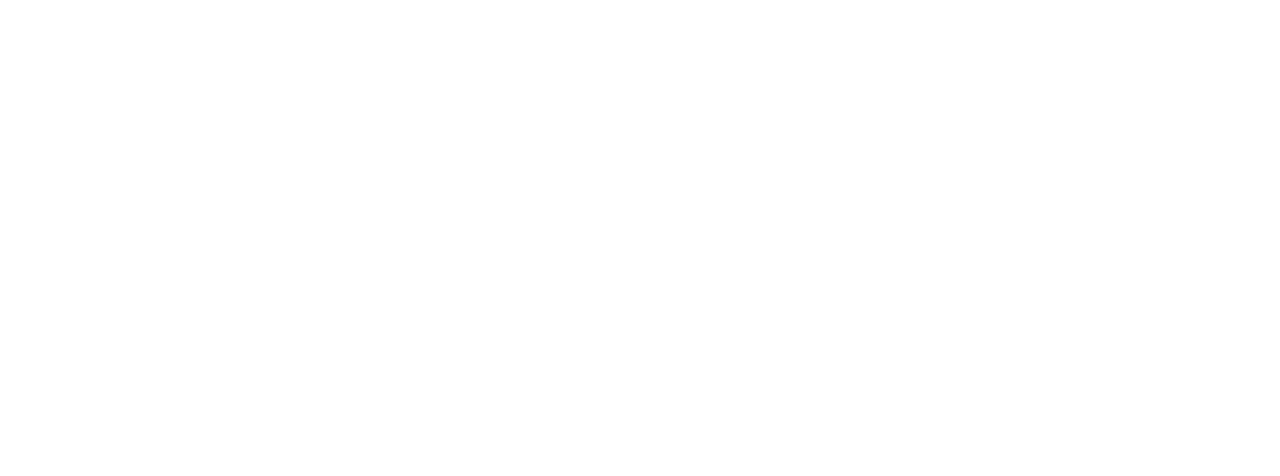
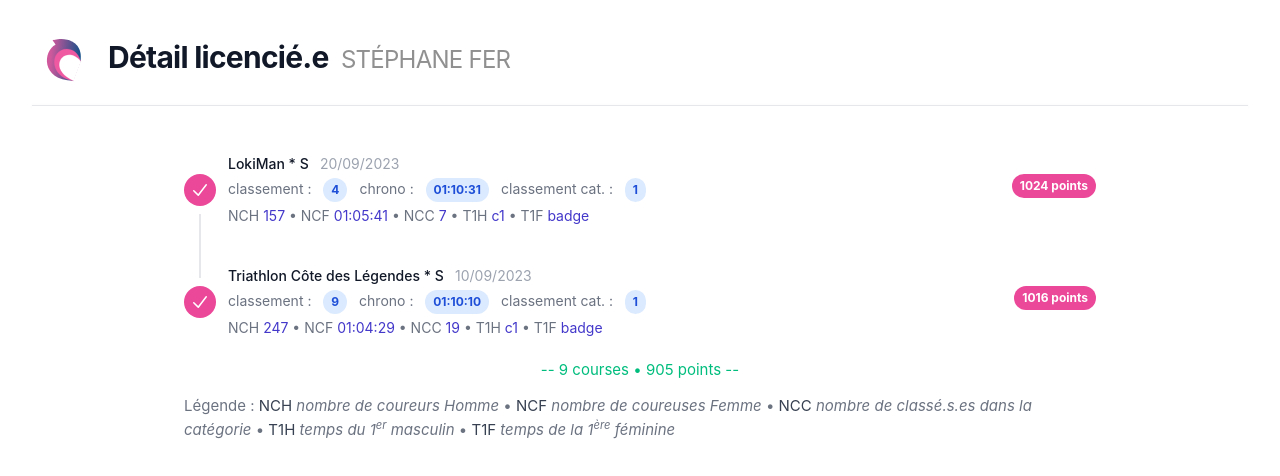
Before and after one commit to paodweb/challenge-tri, a Vue app: page /detail/1 in a window 1280 px wide. Before the commit this address had no page. Shown: the top 476 px of the page. Built offline with nearby package versions, Linux system fonts and the light colour scheme.

Commit message:
add public detail

```diff
--- /dev/null
+++ b/src/components/RankingDetail.vue
@@ -0,0 +1,15 @@
+<template>
+  <span :class="{ 'ml-3' : !isFirst }">{{ label }} :</span>
+  &nbsp;
+  <TheBadge bg-color="blue-100" text-color="blue-700"><strong>{{ value }}</strong></TheBadge>
+</template>
+
+<script setup>
+import TheBadge from '@/components/TheBadge.vue'
+
+const props = defineProps({
+  label: String,
+  value: String,
+  isFirst: { type: Boolean, default: false }
+})
+</script>
--- a/src/router/index.js
+++ b/src/router/index.js
@@ -33,6 +33,11 @@
       component: () => import('@/views/PublicResultsView.vue')
     },
     {
+      path: '/detail/:slugname',
+      name: 'details',
+      component: () => import('@/views/PublicDetailsView.vue')
+    },
+    {
       path: '/races',
       name: 'races',
       component: () => import('@/views/RacesView.vue')
--- /dev/null
+++ b/src/views/PublicDetailsView.vue
@@ -0,0 +1,186 @@
+<template>
+  <TheHeading title="Détail licencié.e" subtitle="STÉPHANE FER" :showButtons="false"></TheHeading>
+  <div class="bg-white py-12">
+    <div class="mx-auto max-w-custom px-custom">
+      <div class="flow-root">
+        <ul role="list" class="-mb-8">
+          <li v-for="(item, eventIdx) in details" :key="item.id">
+            <div class="relative pb-8">
+              <span
+                v-if="eventIdx !== details.length - 1"
+                class="absolute left-4 top-4 -ml-px h-full w-0.5 bg-gray-200"
+                aria-hidden="true"
+              />
+              <div class="relative flex space-x-3">
+                <div class="py-5">
+                  <span
+                    class="bg-pink-500 h-8 w-8 rounded-full flex items-center justify-center ring-8 ring-white"
+                  >
+                    <CheckIcon class="h-5 w-5 text-white" aria-hidden="true" />
+                  </span>
+                </div>
+                <div class="flex min-w-0 flex-1 justify-between space-x-4">
+                  <div>
+                    <div class="text-sm text-gray-500">
+                      <h4 href="#!" class="font-medium text-gray-900">{{ item.raceName }} &nbsp; <small class="text-sm text-gray-400">{{ item.date }}</small></h4>
+                        <div class="mt-1 mb-2">
+                        <RankingDetail
+                            label="classement"
+                            :value="item.a"
+                            is-first
+                        ></RankingDetail>
+                        <RankingDetail
+                            label="chrono"
+                            :value="item.c"
+                        ></RankingDetail>
+                        <RankingDetail
+                            label="classement cat."
+                            :value="item.e"
+                        ></RankingDetail>
+                        <p class="mt-1 mb-2">
+                          NCH <span class="text-indigo-700">{{ item.b }}</span>
+                           •
+                          NCF <span class="text-indigo-700">{{ item.d }}</span>
+                           •
+                          NCC <span class="text-indigo-700">{{ item.f }}</span>
+                           •
+                          T1H <span class="text-indigo-700">{{ item.g }}</span>
+                           •
+                          T1F <span class="text-indigo-700">{{ item.h }}</span>
+                        </p>
+                      </div>
+                    </div>
+                  </div>
+                  <div class="whitespace-nowrap py-5 text-right text-sm text-gray-500">
+                    <p class="inline-flex items-center rounded-full bg-pink-500 px-2 py-1 text-xs font-medium text-white">
+                      <strong>{{ item.points }} points</strong>
+                    </p>
+                  </div>
+                </div>
+              </div>
+            </div>
+          </li>
+        </ul>
+        <p class="py-3 footer-races-label">-- 9 courses • 905 points --</p>
+        <p class="text-gray-500">
+          <span>Légende : </span>
+          <span class="text-gray-700">NCH</span> <em>nombre de coureurs Homme</em>
+           •
+          <span class="text-gray-700">NCF</span> <em>nombre de coureuses Femme</em>
+           •
+          <span class="text-gray-700">NCC</span> <em>nombre de classé.s.es dans la catégorie</em>
+           •
+          <span class="text-gray-700">T1H</span> <em>temps du 1<sup>er</sup> masculin</em>
+           •
+          <span class="text-gray-700">T1F</span> <em>temps de la 1<sup>ère</sup> féminine</em>
+        </p>
+      </div>
+    </div>
+  </div>
+</template>
+
+<script setup>
+import { onMounted, ref, toRaw } from 'vue'
+import { CheckIcon, HandThumbUpIcon, UserIcon } from '@heroicons/vue/20/solid'
+import TheBadge from '@/components/TheBadge.vue'
+import TheHeading from '@/components/TheHeading.vue'
+import RankingDetail from '@/components/RankingDetail.vue'
+
+let details = ref([
+  {
+    date: '20/09/2023',
+    raceName: 'LokiMan * S',
+    a: 4,
+    b: 157,
+    c: '01:10:31',
+    d: '01:05:41',
+    e: 1,
+    f: 7,
+    g: 'c1',
+    h: 'badge',
+    gg: ('c1', 'badge'),
+    points: 1024
+  },
+  {
+    date: '10/09/2023',
+    raceName: 'Triathlon Côte des Légendes * S',
+    a: 9,
+    b: 247,
+    c: '01:10:10',
+    d: '01:04:29',
+    e: 1,
+    f: 19,
+    g: 'c1',
+    h: 'badge',
+    gg: ('c1', 'badge'),
+    points: 1016
+  }
+])
+
+const timeline = [
+  {
+    id: 1,
+    content: 'Applied to',
+    target: 'Front End Developer',
+    href: '#',
+    date: 'Sep 20',
+    datetime: '2020-09-20',
+    icon: UserIcon,
+    iconBackground: 'bg-gray-400'
+  },
+  {
+    id: 2,
+    content: 'Advanced to phone screening by',
+    target: 'Bethany Blake',
+    href: '#',
+    date: 'Sep 22',
+    datetime: '2020-09-22',
+    icon: HandThumbUpIcon,
+    iconBackground: 'bg-blue-500'
+  },
+  {
+    id: 3,
+    content: 'Completed phone screening with',
+    target: 'Martha Gardner',
+    href: '#',
+    date: 'Sep 28',
+    datetime: '2020-09-28',
+    icon: CheckIcon,
+    iconBackground: 'bg-green-500'
+  },
+  {
+    id: 4,
+    content: 'Advanced to interview by',
+    target: 'Bethany Blake',
+    href: '#',
+    date: 'Sep 30',
+    datetime: '2020-09-30',
+    icon: HandThumbUpIcon,
+    iconBackground: 'bg-blue-500'
+  },
+  {
+    id: 5,
+    content: 'Completed interview with',
+    target: 'Katherine Snyder',
+    href: '#',
+    date: 'Oct 4',
+    datetime: '2020-10-04',
+    icon: CheckIcon,
+    iconBackground: 'bg-green-500'
+  }
+]
+</script>
+
+<style scoped>
+.footer-races-label {
+  text-align-last: center;
+  color: var(--color-green);
+}
+.max-w-custom {
+  max-width: 58rem;
+}
+.px-custom {
+  padding-left: 0.5rem;
+  padding-right: 0.5rem;
+}
+</style>
--- a/src/views/PublicResultsView.vue
+++ b/src/views/PublicResultsView.vue
@@ -3,7 +3,11 @@
   <div class="objects-list">
     <TheLegend></TheLegend>
     <ul role="list" class="divide-y divide-gray-100">
-      <li v-for="(item, index) in licensees" :key="item.id" class="relative flex justify-between gap-x-6 px-4 py-5 hover:bg-gray-50 sm:px-6 lg:px-8">
+      <li
+        v-for="(item, index) in licensees"
+        :key="item.id"
+        class="relative flex justify-between gap-x-6 px-4 py-5 hover:bg-gray-50 sm:px-6 lg:px-8"
+      >
         <div class="flex min-w-0 gap-x-4">
           <div class="min-w-0 flex-auto">
             <p class="text-2xl text-gray-400" :class="{ 'mr-3': index < 9 }">{{ 1 + index }}</p>
@@ -31,7 +35,9 @@
               <template v-else>course</template>
             </p>
           </div>
-          <ChevronRightIcon class="h-5 w-5 flex-none text-gray-400" aria-hidden="true" />
+          <router-link :to="`/detail/${item.slugname}`">
+            <ChevronRightIcon class="h-5 w-5 flex-none text-indigo-600" aria-hidden="true" />
+          </router-link>
         </div>
       </li>
     </ul>
--- a/src/views/RacesView.vue
+++ b/src/views/RacesView.vue
@@ -57,7 +57,7 @@
             </tr>
           </thead>
           <tbody>
-            <tr v-for="race in races" :key="race.id" class="even:bg-gray-50">
+            <tr v-for="race in races" :key="race.id" class="odd:bg-gray-50">
               <td class="relative py-4 pr-3 text-lg font-medium text-gray-800">
                 <div class="md:flex md:items-center">
                   <div class="min-w-0 flex">
```
Also changed, not shown: src/components/TheImgAvatar.vue (+6 -1 lines).
